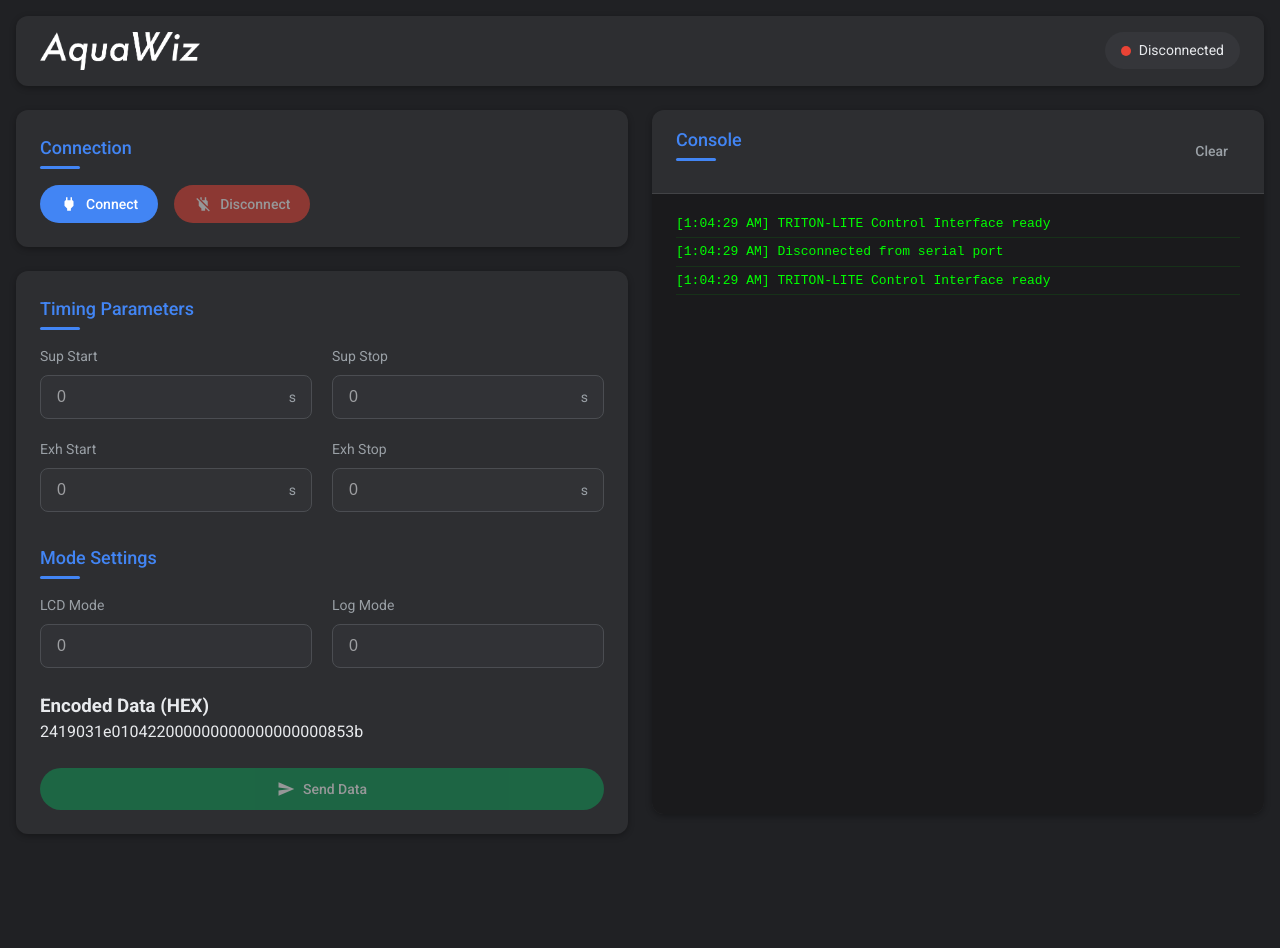
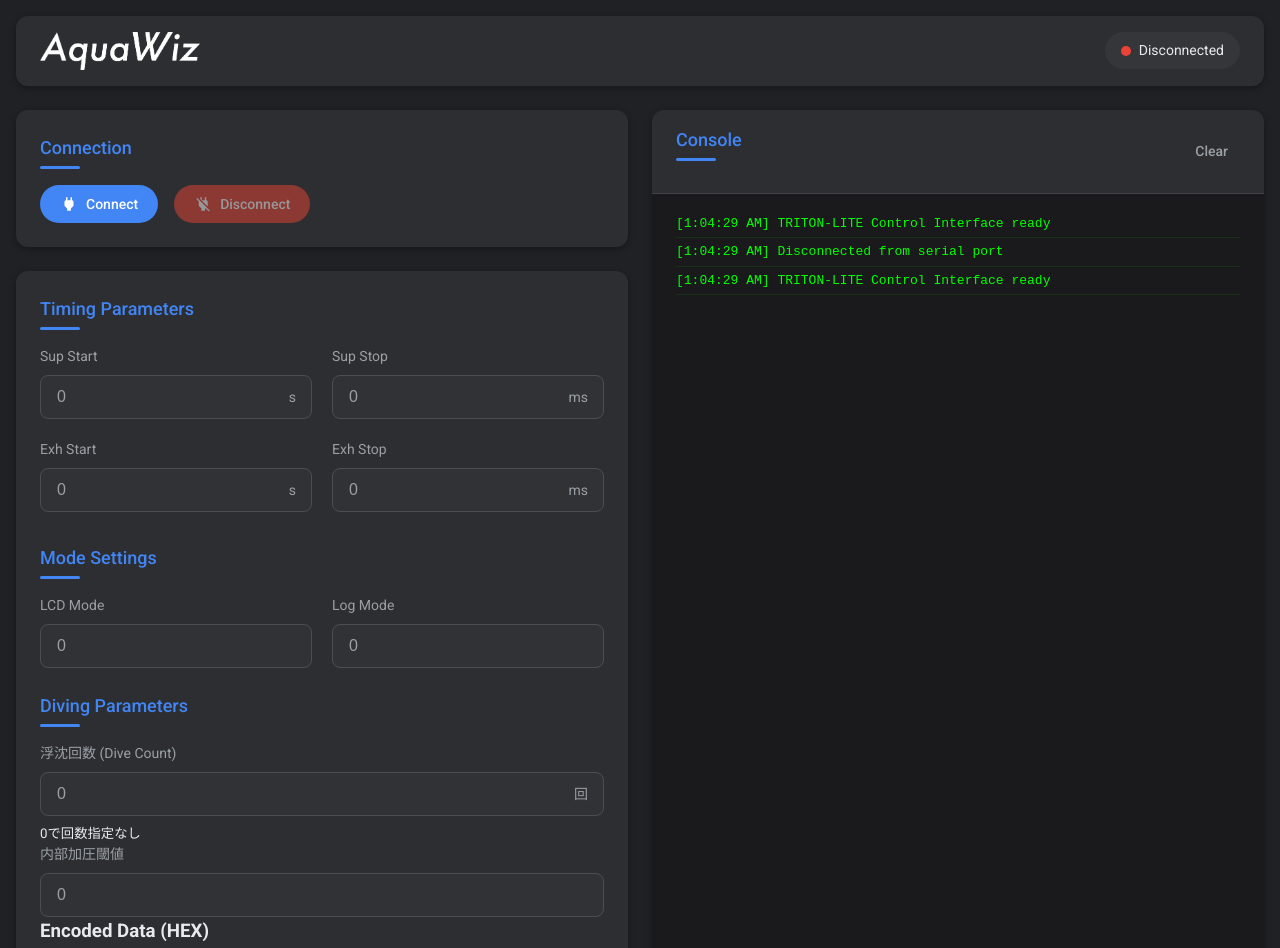
Before and after one commit to Triton-Project/Triton-Lite_Console, a React (Create React App) app in the folder triton-lite/: page / in a window 1280 px wide. Shown: the top 948 px of the page. Before the commit the page ends 850 px from the top, so only its background shows below. Built offline with nearby package versions, Linux system fonts and the light colour scheme; a web font is replaced by a local one.

Commit message:
Add dive count and pressure threshold parameters to App.js; update console height in App.css

```diff
--- a/triton-lite/src/App.css
+++ b/triton-lite/src/App.css
@@ -234,7 +234,7 @@ h2::after {
 }
 
 .console {
-  height: 620px;
+  height: 865px;
   overflow-y: auto;
   padding: 16px 24px;
   font-family: 'Roboto Mono', monospace;
--- a/triton-lite/src/App.js
+++ b/triton-lite/src/App.js
@@ -10,7 +10,9 @@ function App() {
     exhStart: '0',
     exhStop: '0',
     lcdMode: '0',
-    logMode: '0'
+    logMode: '0',
+    diveCount: '0',      // Added dive count parameter
+    pressureThreshold: '0' // Added pressure threshold parameter
   });
 
   // State to hold the current encoded data string
@@ -72,6 +74,8 @@ const handleParameterChange = (param, max) => (e) => {
       const exhStopVal = parseInt(params.exhStop, 10) || 0;
       const lcdModeVal = parseInt(params.lcdMode, 10) || 0;
       const logModeVal = parseInt(params.logMode, 10) || 0;
+      const diveCountVal = parseInt(params.diveCount, 10) || 0; // Parse dive count
+      const pressureThresholdVal = parseInt(params.pressureThreshold, 10) || 0; // Parse pressure threshold
 
       // Prepare data bytes
       const header = 0x24; // '$'
@@ -99,7 +103,9 @@ const handleParameterChange = (param, max) => (e) => {
         exhStartVal & 0xFF,         // Low byte
         (exhStopVal >> 8) & 0xFF,   // High byte
         exhStopVal & 0xFF,          // Low byte
-        ((lcdModeVal & 0x0F) << 4) | (logModeVal & 0x0F) // Combined byte
+        ((lcdModeVal & 0x0F) << 4) | (logModeVal & 0x0F), // Combined byte
+        diveCountVal & 0xFF,        // Dive count byte
+        pressureThresholdVal & 0xFF // Pressure threshold byte
       ];
 
       // Calculate checksum (sum of all data bytes)
@@ -427,7 +433,7 @@ useEffect(() => {
                     disabled={!isConnected}
                     placeholder="0-65535"
                   />
-                  <span className="input-unit">s</span>
+                  <span className="input-unit">ms</span>
                 </div>
               </div>
 
@@ -457,7 +463,7 @@ useEffect(() => {
                     disabled={!isConnected}
                     placeholder="0-65535"
                   />
-                  <span className="input-unit">s</span>
+                  <span className="input-unit">ms</span>
                 </div>
               </div>
             </div>
@@ -489,6 +495,40 @@ useEffect(() => {
                     onChange={handleParameterChange('logMode', 15)}
                     disabled={!isConnected}
                     placeholder="0-15"
+                  />
+                </div>
+              </div>
+            </div>
+
+            <h2>Diving Parameters</h2>
+
+            <div className="dive-controls">
+              <div className="form-group">
+                <label htmlFor="diveCount">浮沈回数 (Dive Count)</label>
+                <div className="input-wrapper">
+                  <input
+                    id="diveCount"
+                    type="number"
+                    value={parameters.diveCount}
+                    onChange={handleParameterChange('diveCount', 1023)}
+                    disabled={!isConnected}
+                    placeholder="0-1023"
+                  />
+                  <span className="input-unit">回</span>
+                </div>
+                <small className="input-help">0で回数指定なし</small>
+              </div>
+
+              <div className="form-group">
+                <label htmlFor="pressureThreshold">内部加圧閾値</label>
+                <div className="input-wrapper">
+                  <input
+                    id="pressureThreshold"
+                    type="number"
+                    value={parameters.pressureThreshold}
+                    onChange={handleParameterChange('pressureThreshold', 1023)}
+                    disabled={!isConnected}
+                    placeholder="0-1023"
                   />
                 </div>
               </div>
```
